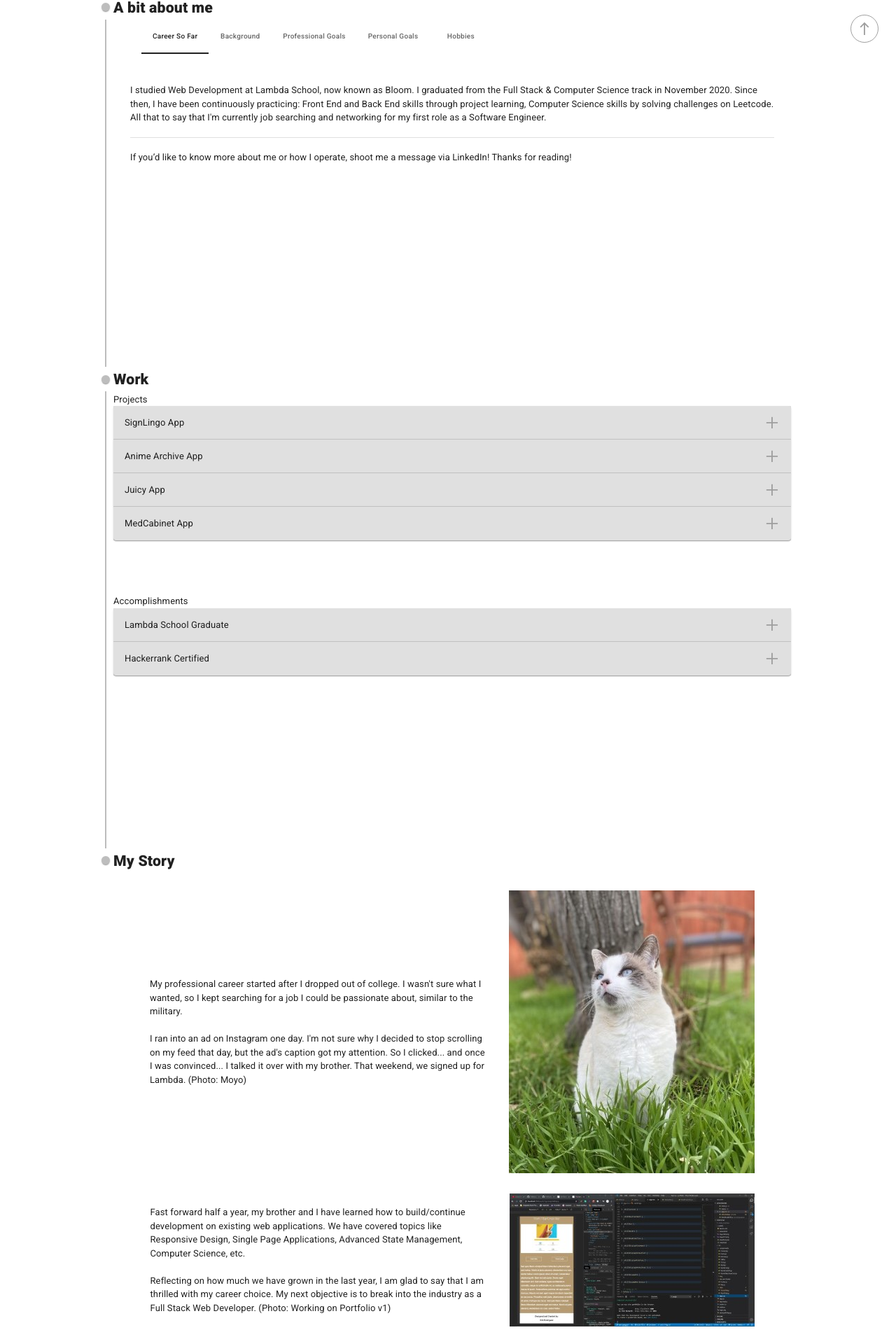
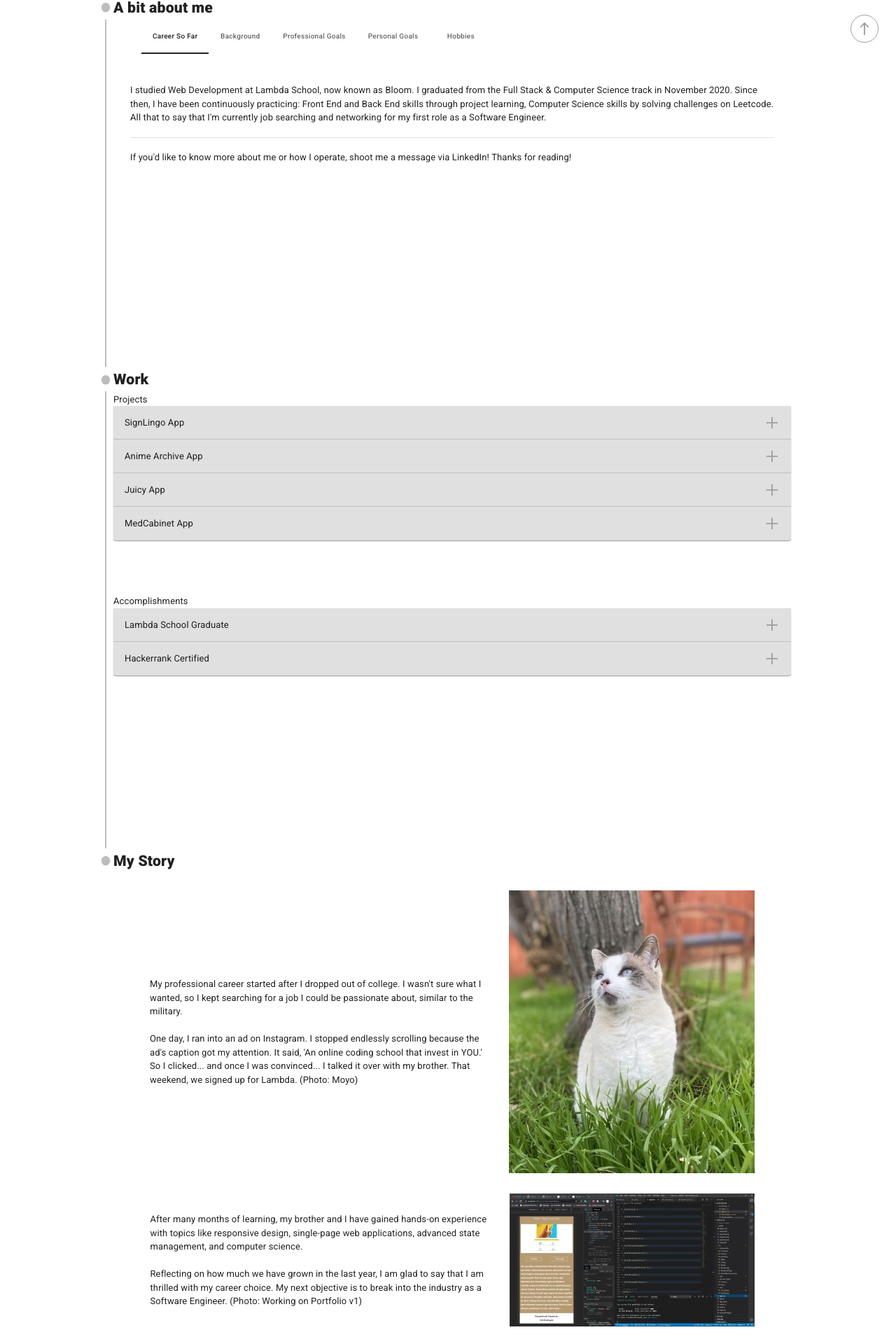
Before and after one commit to ErikRodriguez-webdev/port, a React (Create React App) app in the folder portfolio/: page / in a window 1280 px wide. Shown: the part 704-2624 px from the top of the page at 70% size. Built offline with nearby package versions, Linux system fonts and the light colour scheme.

Commit message:
• Rewords story paragraphs

```diff
--- a/portfolio/src/components/About/aboutData.js
+++ b/portfolio/src/components/About/aboutData.js
@@ -33,7 +33,7 @@ export const aboutContentData = [
       {
         id: 2,
         content:
-          "If you’d like to know more about me or how I operate, shoot me a message via LinkedIn! Thanks for reading!",
+          "If you'd like to know more about me or how I operate, shoot me a message via LinkedIn! Thanks for reading!",
       },
     ],
   },
--- a/portfolio/src/components/Story/storyData.js
+++ b/portfolio/src/components/Story/storyData.js
@@ -7,15 +7,15 @@ export const storyData = [
     text1:
       "My professional career started after I dropped out of college. I wasn't sure what I wanted, so I kept searching for a job I could be passionate about, similar to the military.",
     text2:
-      "I ran into an ad on Instagram one day. I'm not sure why I decided to stop scrolling on my feed that day, but the ad's caption got my attention. So I clicked... and once I was convinced... I talked it over with my brother. That weekend, we signed up for Lambda. (Photo: Moyo)",
+      "One day, I ran into an ad on Instagram. I stopped endlessly scrolling because the ad's caption got my attention. It said, 'An online coding school that invest in YOU.' So I clicked... and once I was convinced... I talked it over with my brother. That weekend, we signed up for Lambda. (Photo: Moyo)",
     image: catImg,
   },
   {
     id: 2,
     text1:
-      "Fast forward half a year, my brother and I have learned how to build/continue development on existing web applications. We have covered topics like Responsive Design, Single Page Applications, Advanced State Management, Computer Science, etc.",
+      "After many months of learning, my brother and I have gained hands-on experience with topics like responsive design, single-page web applications, advanced state management, and computer science.",
     text2:
-      "Reflecting on how much we have grown in the last year, I am glad to say that I am thrilled with my career choice. My next objective is to break into the industry as a Full Stack Web Developer. (Photo: Working on Portfolio v1)",
+      "Reflecting on how much we have grown in the last year, I am glad to say that I am thrilled with my career choice. My next objective is to break into the industry as a Software Engineer. (Photo: Working on Portfolio v1)",
     image: workImg,
   },
 ];
```
Also changed, not shown: 1 other file (tests, documents, lock files or other folders).
